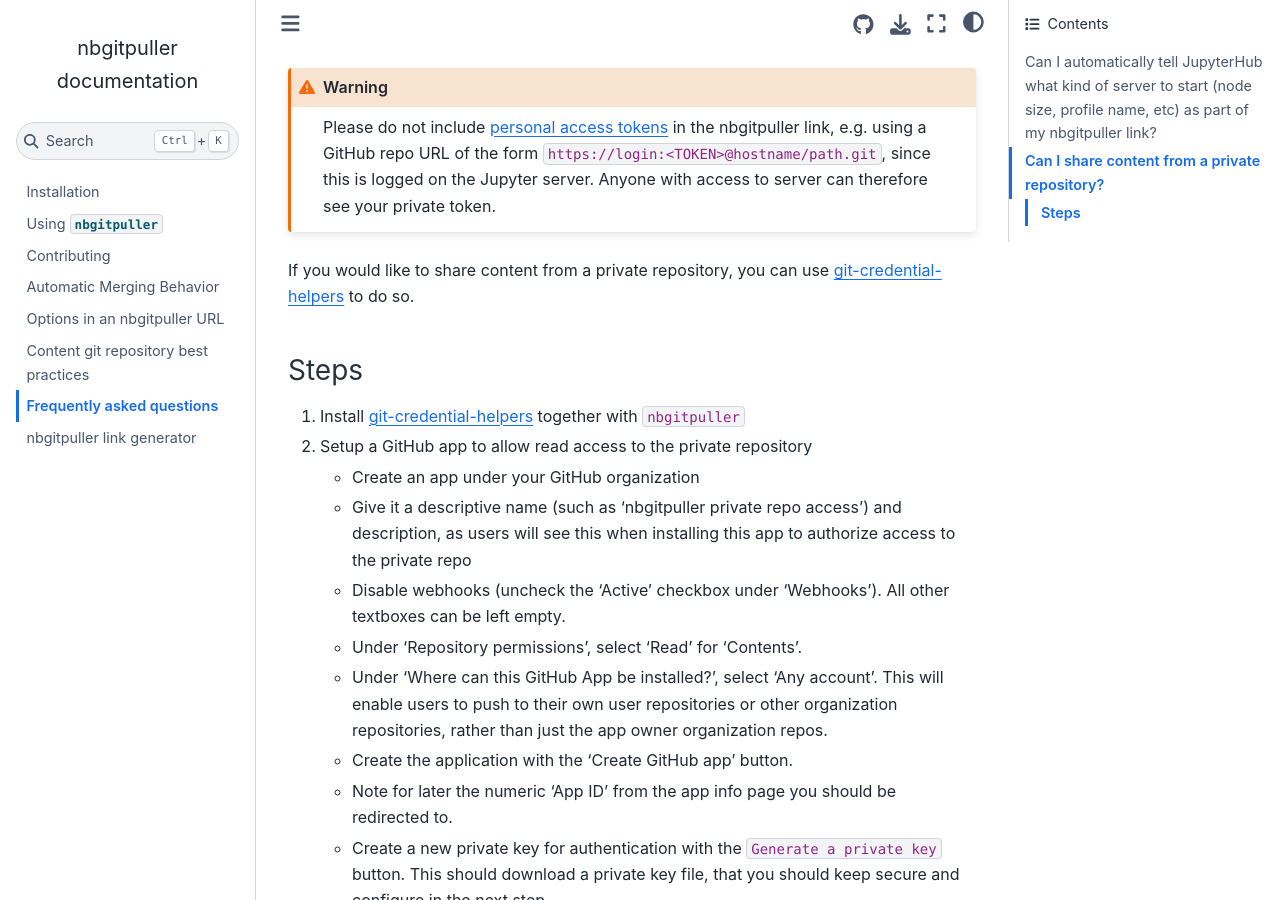
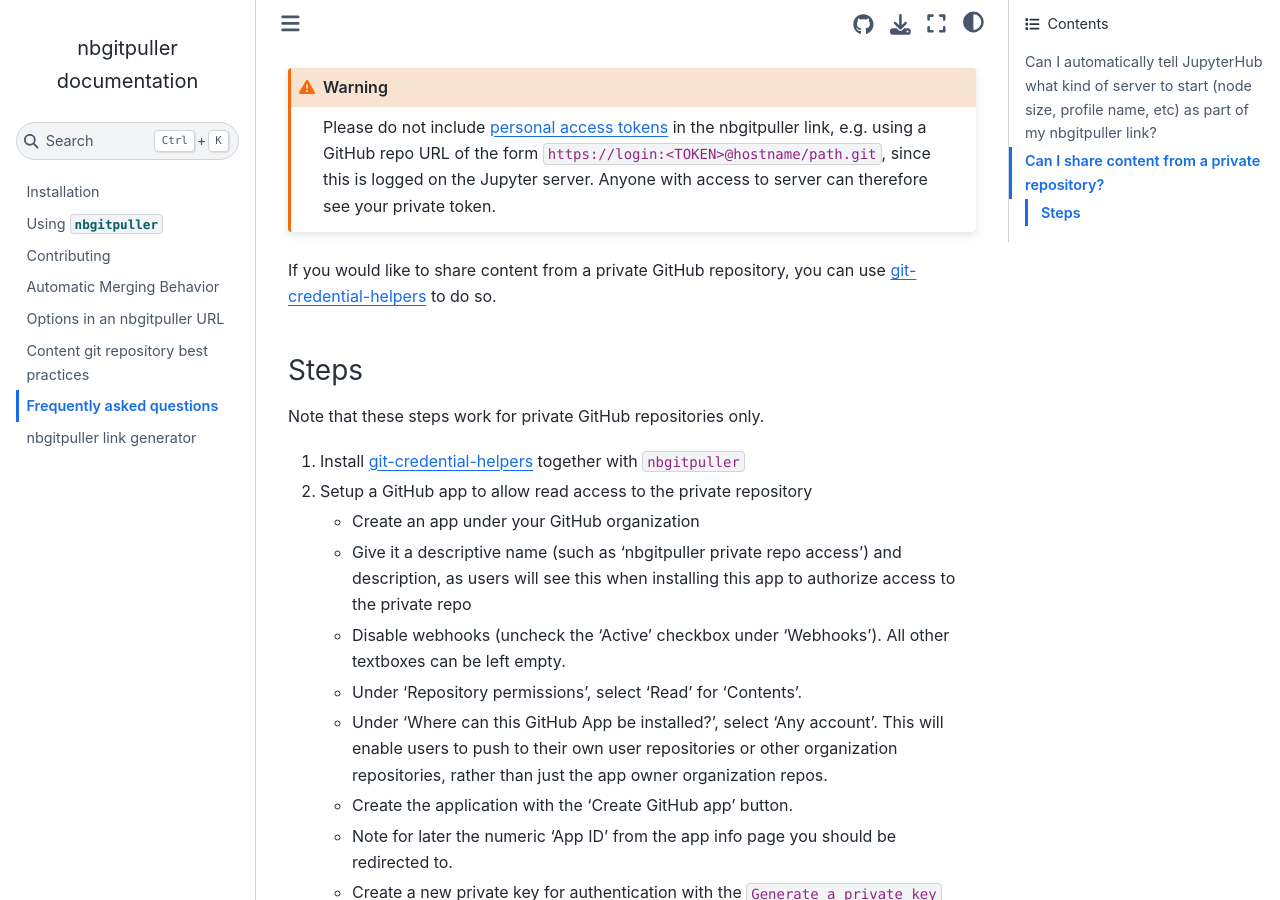
Before and after one commit to jupyterhub/nbgitpuller, a Sphinx documentation site: the page built from docs/faq.md, in a window 1280 px wide and 900 px high, scrolled down 790 px. Built offline with Sphinx 7.4.7 and the Sphinx Book theme 1.1.4, drawn with Linux system fonts in a browser that asks for light colours.

Commit message:
Note github only

````diff
--- a/docs/faq.md
+++ b/docs/faq.md
@@ -28,9 +28,11 @@
 Please do not include [personal access tokens](https://docs.github.com/en/authentication/keeping-your-account-and-data-secure/managing-your-personal-access-tokens#about-personal-access-tokens) in the nbgitpuller link, e.g. using a GitHub repo URL of the form `https://login:<TOKEN>@hostname/path.git`, since this is logged on the Jupyter server. Anyone with access to server can therefore see your private token.
 ```
 
-If you would like to share content from a private repository, you can use [git-credential-helpers](https://github.com/yuvipanda/git-credential-helpers) to do so.
+If you would like to share content from a private GitHub repository, you can use [git-credential-helpers](https://github.com/yuvipanda/git-credential-helpers) to do so.
 
 ### Steps
+
+Note that these steps work for private GitHub repositories only.
 
 1. Install [git-credential-helpers](https://github.com/yuvipanda/git-credential-helpers) together with `nbgitpuller`
 1. Setup a GitHub app to allow read access to the private repository
````
